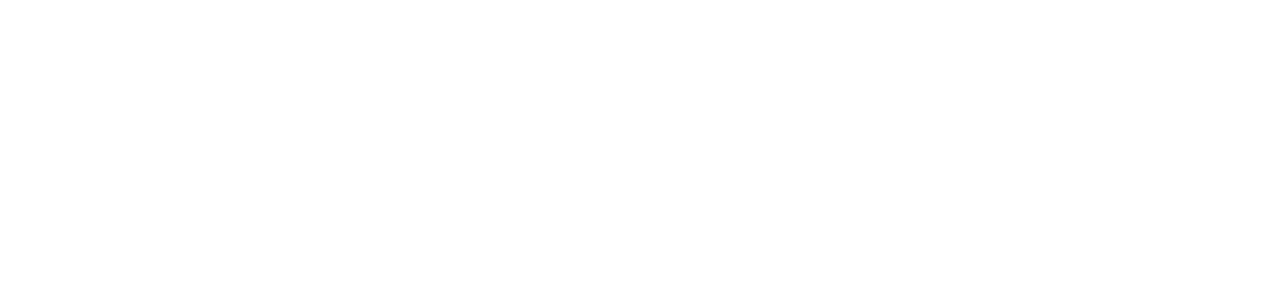
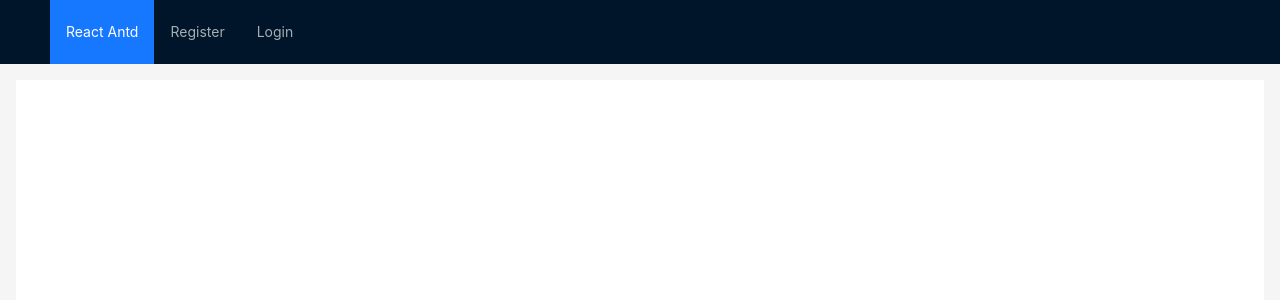
Before and after one commit to vanhoa690/web2091-react-sp25, a React (Vite) app: page / in a window 1280 px wide. Before the commit this address had no page. Shown: the top 300 px of the page. Built offline with nearby package versions, Linux system fonts and the light colour scheme.

Commit message:
bao ve router admin

```diff
--- a/db.json
+++ b/db.json
@@ -10,7 +10,8 @@
     {
       "email": "hoadv21@fpt.edu.vn",
       "password": "$2a$10$ITAD6BzMtKVFBywP1tDMDeCKSSAkN0guErkGIfnVT9sRhrQ2bq2rW",
-      "id": 1
+      "id": 1,
+      "role": "admin"
     },
     {
       "email": "hoadv212@fpt.edu.vn",
--- a/src/App.tsx
+++ b/src/App.tsx
@@ -9,6 +9,7 @@
 import UserList from "./pages/user/list";
 import Login from "./pages/auth/login";
 import AdminLayout from "./layout/Admin";
+import ClientLayout from "./layout/Client";
 
 const { Header } = Layout;
 
@@ -37,42 +38,21 @@
       ],
     },
     {
-      path: "/login",
-      element: <Login />,
-    },
-    {
-      path: "/users",
-      element: <UserList />,
+      path: "",
+      element: <ClientLayout />,
+      children: [
+        {
+          path: "login",
+          element: <Login />,
+        },
+        {
+          path: "register",
+          element: <Register />,
+        },
+      ],
     },
   ]);
-  return (
-    <main>{element}</main>
-    // <Layout style={{ minHeight: "100vh" }}>
-    //   <Header>
-    //     <Menu theme="dark" mode="horizontal" defaultSelectedKeys={["1"]}>
-    //       <Menu.Item key="1">
-    //         <Link to="/">React Antd</Link>
-    //       </Menu.Item>
-    //       <Menu.Item key="2">
-    //         <Link to="/products">Products</Link>
-    //       </Menu.Item>
-    //       <Menu.Item key="3">
-    //         <Link to="/product/add">Add Product</Link>
-    //       </Menu.Item>
-    //       <Menu.Item key="4">
-    //         <Link to="/register">Register</Link>
-    //       </Menu.Item>
-    //       <Menu.Item key="5">
-    //         <Link to="/users">User List</Link>
-    //       </Menu.Item>
-    //       <Menu.Item key="6">
-    //         <Link to="/login">Login</Link>
-    //       </Menu.Item>
-    //     </Menu>
-    //   </Header>
-
-    // </Layout>
-  );
+  return <main>{element}</main>;
 }
 
 export default App;
--- a/src/layout/Admin.tsx
+++ b/src/layout/Admin.tsx
@@ -10,6 +10,13 @@
 const { Header, Sider, Content } = Layout;
 
 const AdminLayout = () => {
+  // bao ve route admin
+  // user trong localstorage
+  // check user va check user role
+  const logout = () => {
+    // remove localstorage user
+    // chuyen sang trang login
+  };
   return (
     <Layout style={{ minHeight: "100vh" }}>
       {/* Sidebar */}
@@ -28,7 +35,7 @@
         </div>
         <Menu theme="dark" mode="inline">
           <Menu.Item key="dashboard" icon={<DashboardOutlined />}>
-            <Link to="/admin/dashboard">Dashboard</Link>
+            <Link to="/">Dashboard</Link>
           </Menu.Item>
           <Menu.Item key="products" icon={<UserOutlined />}>
             <Link to="/admin/products">Products</Link>
@@ -42,7 +49,12 @@
           <Menu.Item key="orders" icon={<ShoppingCartOutlined />}>
             <Link to="/admin/orders">Orders</Link>
           </Menu.Item>
-          <Menu.Item key="logout" icon={<LogoutOutlined />} danger>
+          <Menu.Item
+            key="logout"
+            icon={<LogoutOutlined />}
+            danger
+            onClick={logout}
+          >
             Logout
           </Menu.Item>
         </Menu>
--- a/src/layout/Client.tsx
+++ b/src/layout/Client.tsx
@@ -0,0 +1,32 @@
+import { Layout, Menu } from "antd";
+import { Outlet, Link } from "react-router-dom";
+
+const { Header, Content } = Layout;
+
+const ClientLayout = () => {
+  return (
+    <Layout style={{ minHeight: "100vh" }}>
+      {/* Main Content */}
+      <Layout>
+        <Header>
+          <Menu theme="dark" mode="horizontal" defaultSelectedKeys={["1"]}>
+            <Menu.Item key="1">
+              <Link to="/">React Antd</Link>
+            </Menu.Item>
+            <Menu.Item key="4">
+              <Link to="/register">Register</Link>
+            </Menu.Item>
+            <Menu.Item key="6">
+              <Link to="/login">Login</Link>
+            </Menu.Item>
+          </Menu>
+        </Header>
+        <Content style={{ margin: "16px", padding: 24, background: "#fff" }}>
+          <Outlet /> {/* Render nội dung trang con */}
+        </Content>
+      </Layout>
+    </Layout>
+  );
+};
+
+export default ClientLayout;
```
